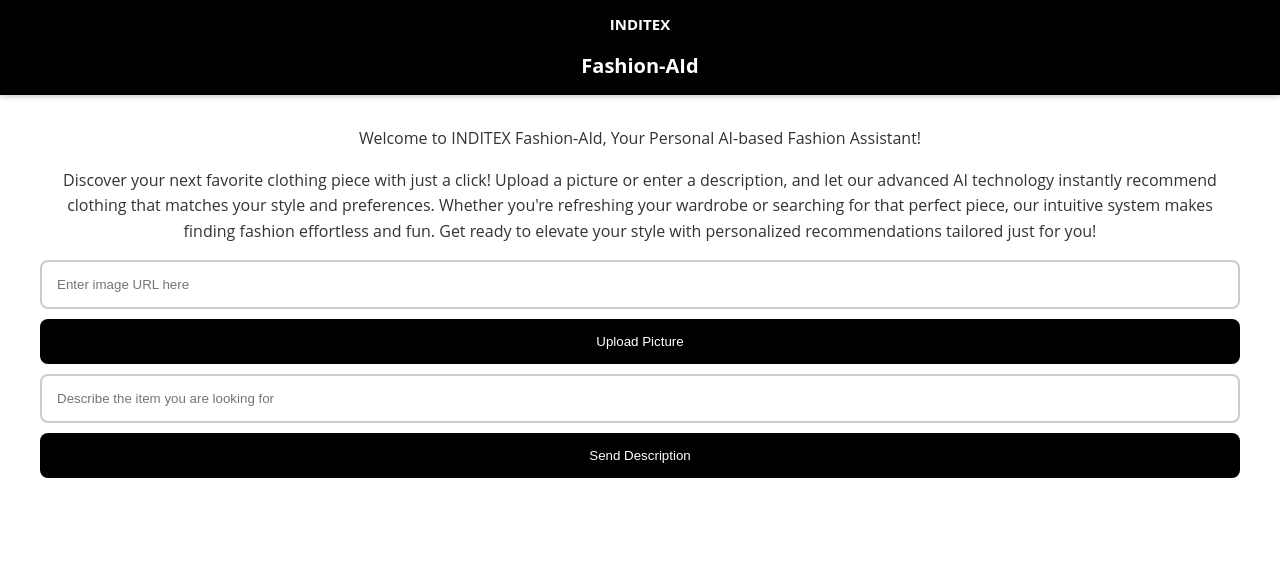
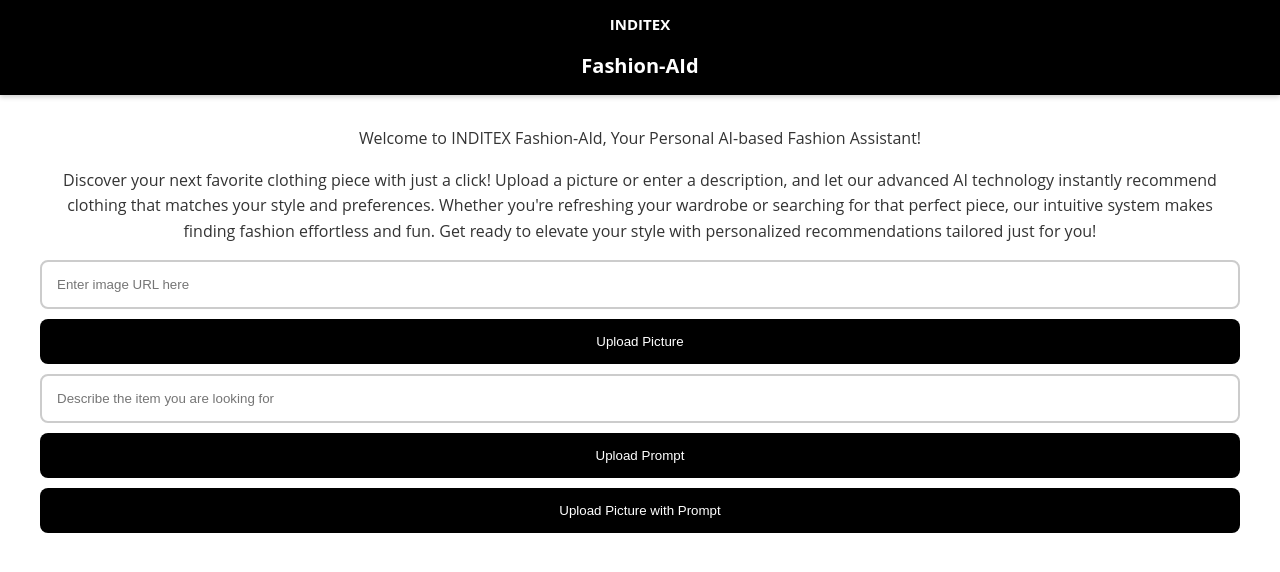
Before and after one commit to Barathaner/HackUPC, a React (Create React App) app in the folder frontend/my-app/: page / in a window 1280 px wide. Shown: the top 572 px of the page. Built offline with nearby package versions, Linux system fonts and the light colour scheme.

Commit message:
update FE

```diff
--- a/frontend/my-app/package.json
+++ b/frontend/my-app/package.json
@@ -10,6 +10,8 @@
     "react": "^18.3.1",
     "react-dom": "^18.3.1",
     "react-scripts": "5.0.1",
+    "react-slick": "^0.30.2",
+    "slick-carousel": "^1.8.1",
     "web-vitals": "^2.1.4"
   },
   "scripts": {
--- a/frontend/my-app/src/Dashboard.js
+++ b/frontend/my-app/src/Dashboard.js
@@ -46,7 +46,6 @@
         }
 
         // Set image url to backend
-        setDisplayImageUrl(imageUrl);
         console.log('Image URL set:', imageUrl);
 
         axios.post('http://localhost:5001/api/match-image', { url: imageUrl, n: 6 })
@@ -59,6 +58,34 @@
             })
             .catch(error => {
                 console.error('Error sending image URL:', error);
+            }).finally(() => {
+                setDisplayImageUrl(imageUrl);
+            });
+    };
+
+    const uploadBoth = () => {
+        if (!description) {
+            console.error('No description provided');
+            return;
+        }
+
+        if (!imageUrl) {
+            console.error('No image URL provided');
+            return;
+        }
+
+        console.log('Description set:', description);
+        console.log('Image URL set:', imageUrl);
+
+
+        // Send description to the backend
+        axios.post('http://localhost:5001/api/match-both', { prompt: description, url: imageUrl, n: 6 })
+            .then(response => {
+                console.log('Prompt and Url sent successfully:', response.data);
+                setImageData(response.data);
+            })
+            .catch(error => {
+                console.error('Error sending image and url:', error);
             });
     };
 
@@ -103,7 +130,7 @@
                     <img
                         src={displayImageUrl}
                         alt="Display"
-                        style={{ maxWidth: '500px', maxHeight: '500px' }}
+                        style={{ maxWidth: '400px', maxHeight: '400px' }}
                     />
                 )}
                 <input
@@ -112,7 +139,9 @@
                     onChange={(e) => setDescription(e.target.value)}
                     placeholder="Describe the item you are looking for"
                 />
-                <button onClick={uploadDescription}>Send Description</button>
+                <button onClick={uploadDescription}>Upload Prompt</button>
+                <button onClick={uploadBoth}>Upload Picture with Prompt</button>
+
                 <div style={{ display: 'flex', flexDirection: 'row', flexWrap: 'wrap', maxWidth: '100%', overflowX: 'auto' }}>
                     {imageData.map((img, index) => (
                         <div key={index} style={{ flex: '1 0 auto', maxWidth: '300px', textAlign: 'center', margin: '20px' }}>
@@ -123,8 +152,8 @@
                                     </div>
                                 ))}
                             </Slider>
-                            <p>Product Description: {img.document}</p>
-                            <p>Similarity Score: {(1 - img.score).toFixed(4)}</p>
+                            <p>{img.document}</p>
+                            <p>Similarity Score: {((1 - img.score) * 100).toFixed(2)} % </p>
                         </div>
                     ))}
                 </div>
```
Also changed, not shown: 1 other file (tests, documents, lock files or other folders).
